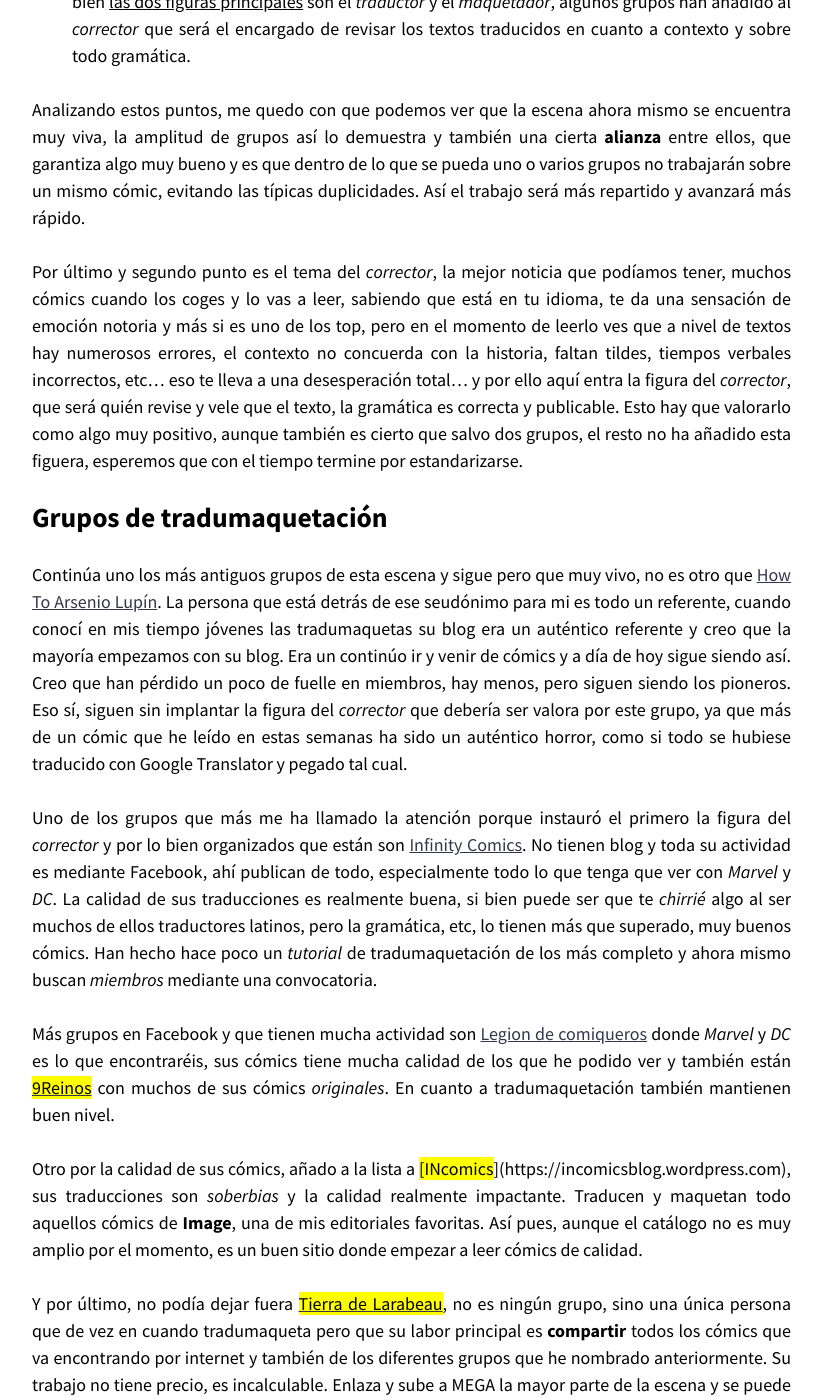
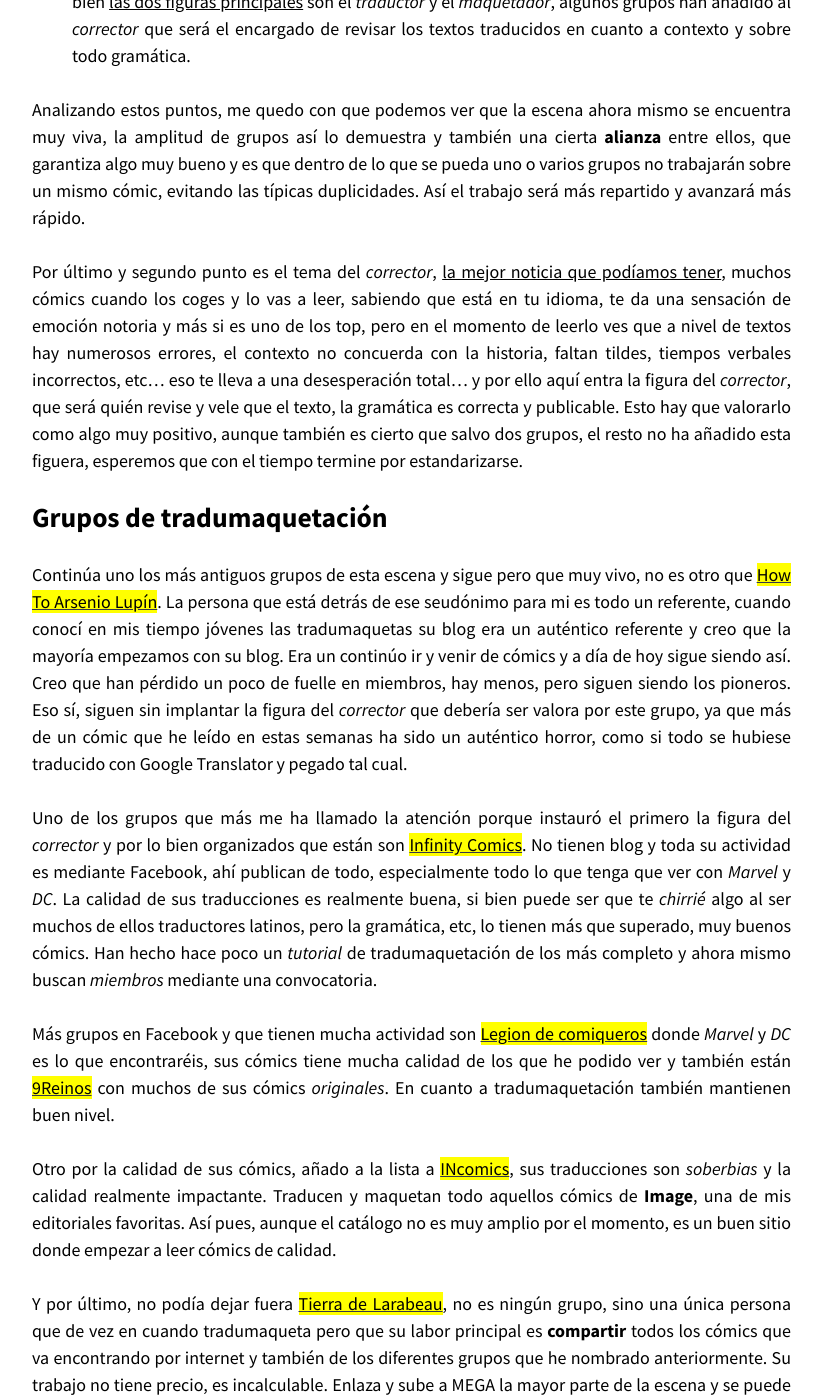
Before and after one commit to gide0n/old-mindeka, a Jekyll site: the page built from _posts/2020-04-21-estado-de-la-tradumaquetacion.md, in a window 1280 px wide and 1400 px high, scrolled down 2093 px. Shown: the whole window, without its empty margins (343-1165 px from the left). Built offline with Jekyll 4.4.1, drawn with Linux system fonts in a browser that asks for light colours; nearby versions of some CDN libraries.

Commit message:
Update 2020-04-21-estado-de-la-tradumaquetacion.md

```diff
--- a/_posts/2020-04-21-estado-de-la-tradumaquetacion.md
+++ b/_posts/2020-04-21-estado-de-la-tradumaquetacion.md
@@ -52,21 +52,21 @@ Pero desglosemos en puntos que nos encontramos hoy:
 Analizando estos puntos, me quedo con que podemos ver que la escena ahora mismo se encuentra muy viva, la amplitud de grupos así lo demuestra y también una cierta **alianza** entre ellos, que garantiza algo muy bueno y es que dentro de lo que se pueda uno o varios grupos no trabajarán sobre un mismo cómic, evitando las típicas duplicidades. Así el trabajo será más repartido y avanzará más rápido.
 {: .text-justify}
 
-Por último y segundo punto es el tema del *corrector*, la mejor noticia que podíamos tener, muchos cómics cuando los coges y lo vas a leer, sabiendo que está en tu idioma, te da una sensación de emoción notoria y más si es uno de los top, pero en el momento de leerlo ves que a nivel de textos hay numerosos errores, el contexto no concuerda con la historia, faltan tildes, tiempos verbales incorrectos, etc... eso te lleva a una desesperación total... y por ello aquí entra la figura del *corrector*, que será quién revise y vele que el texto, la gramática es correcta y publicable. Esto hay que valorarlo como algo muy positivo, aunque también es cierto que salvo dos grupos, el resto no ha añadido esta figuera, esperemos que con el tiempo termine por estandarizarse.
+Por último y segundo punto es el tema del *corrector*, <u>la mejor noticia que podíamos tener</u>, muchos cómics cuando los coges y lo vas a leer, sabiendo que está en tu idioma, te da una sensación de emoción notoria y más si es uno de los top, pero en el momento de leerlo ves que a nivel de textos hay numerosos errores, el contexto no concuerda con la historia, faltan tildes, tiempos verbales incorrectos, etc... eso te lleva a una desesperación total... y por ello aquí entra la figura del *corrector*, que será quién revise y vele que el texto, la gramática es correcta y publicable. Esto hay que valorarlo como algo muy positivo, aunque también es cierto que salvo dos grupos, el resto no ha añadido esta figuera, esperemos que con el tiempo termine por estandarizarse.
 {: .text-justify}
 
 ## Grupos de tradumaquetación
 
-Continúa uno los más antiguos grupos de esta escena y sigue pero que muy vivo, no es otro que [How To Arsenio Lupín](https://howtoarsenio.blogspot.com). La persona que está detrás de ese seudónimo para mi es todo un referente, cuando conocí en mis tiempo jóvenes las tradumaquetas su blog era un auténtico referente y creo que la mayoría empezamos con su blog. Era un continúo ir y venir de cómics y a día de hoy sigue siendo así. Creo que han pérdido un poco de fuelle en miembros, hay menos, pero siguen siendo los pioneros. Eso sí, siguen sin implantar la figura del *corrector* que debería ser valora por este grupo, ya que más de un cómic que he leído en estas semanas ha sido un auténtico horror, como si todo se hubiese traducido con Google Translator y pegado tal cual.
+Continúa uno los más antiguos grupos de esta escena y sigue pero que muy vivo, no es otro que [<mark>How To Arsenio Lupín</mark>](https://howtoarsenio.blogspot.com). La persona que está detrás de ese seudónimo para mi es todo un referente, cuando conocí en mis tiempo jóvenes las tradumaquetas su blog era un auténtico referente y creo que la mayoría empezamos con su blog. Era un continúo ir y venir de cómics y a día de hoy sigue siendo así. Creo que han pérdido un poco de fuelle en miembros, hay menos, pero siguen siendo los pioneros. Eso sí, siguen sin implantar la figura del *corrector* que debería ser valora por este grupo, ya que más de un cómic que he leído en estas semanas ha sido un auténtico horror, como si todo se hubiese traducido con Google Translator y pegado tal cual.
 {: .text-justify}
 
-Uno de los grupos que más me ha llamado la atención porque instauró el primero la figura del *corrector* y por lo bien organizados que están son [Infinity Comics](https://www.facebook.com/Infinity.Comics.Corps/). No tienen blog y toda su actividad es mediante Facebook, ahí publican de todo, especialmente todo lo que tenga que ver con *Marvel* y *DC*. La calidad de sus traducciones es realmente buena, si bien puede ser que te *chirrié* algo al ser muchos de ellos traductores latinos, pero la gramática, etc, lo tienen más que superado, muy buenos cómics. Han hecho hace poco un *tutorial* de tradumaquetación de los más completo y ahora mismo buscan *miembros* mediante una convocatoria.
+Uno de los grupos que más me ha llamado la atención porque instauró el primero la figura del *corrector* y por lo bien organizados que están son [<mark>Infinity Comics</mark>](https://www.facebook.com/Infinity.Comics.Corps/). No tienen blog y toda su actividad es mediante Facebook, ahí publican de todo, especialmente todo lo que tenga que ver con *Marvel* y *DC*. La calidad de sus traducciones es realmente buena, si bien puede ser que te *chirrié* algo al ser muchos de ellos traductores latinos, pero la gramática, etc, lo tienen más que superado, muy buenos cómics. Han hecho hace poco un *tutorial* de tradumaquetación de los más completo y ahora mismo buscan *miembros* mediante una convocatoria.
 {: .text-justify}
 
-Más grupos en Facebook y que tienen mucha actividad son [Legion de comiqueros](https://www.facebook.com/legiondecomiqueros/?ref=py_c) donde *Marvel* y *DC* es lo que encontraréis, sus cómics tiene mucha calidad de los que he podido ver y también están [<mark>9Reinos</mark>](https://www.facebook.com/9ReinosComics/?ref=page_internal) con muchos de sus cómics *originales*. En cuanto a tradumaquetación también mantienen buen nivel.
+Más grupos en Facebook y que tienen mucha actividad son [<mark>Legion de comiqueros</mark>](https://www.facebook.com/legiondecomiqueros/?ref=py_c) donde *Marvel* y *DC* es lo que encontraréis, sus cómics tiene mucha calidad de los que he podido ver y también están [<mark>9Reinos</mark>](https://www.facebook.com/9ReinosComics/?ref=page_internal) con muchos de sus cómics *originales*. En cuanto a tradumaquetación también mantienen buen nivel.
 {: .text-justify}
 
-Otro por la calidad de sus cómics, añado a la lista a <mark>[INcomics</mark>](https://incomicsblog.wordpress.com), sus traducciones son *soberbias* y la calidad realmente impactante. Traducen y maquetan todo aquellos cómics de **Image**, una de mis editoriales favoritas. Así pues, aunque el catálogo no es muy amplio por el momento, es un buen sitio donde empezar a leer cómics de calidad.
+Otro por la calidad de sus cómics, añado a la lista a [<mark>INcomics</mark>](https://incomicsblog.wordpress.com), sus traducciones son *soberbias* y la calidad realmente impactante. Traducen y maquetan todo aquellos cómics de **Image**, una de mis editoriales favoritas. Así pues, aunque el catálogo no es muy amplio por el momento, es un buen sitio donde empezar a leer cómics de calidad.
 {: .text-justify}
 
 Y por último, no podía dejar fuera [<mark>Tierra de Larabeau</mark>](https://larabeau169.blogspot.com), no es ningún grupo, sino una única persona que de vez en cuando tradumaqueta pero que su labor principal es **compartir** todos los cómics que va encontrando por internet y también de los diferentes grupos que he nombrado anteriormente. Su trabajo no tiene precio, es incalculable. Enlaza  y sube a MEGA la mayor parte de la escena y se puede encontrar de todo. ¡Es el típico link que tienes que tener de manera obligatoria en tus bookmarks del navegador!
@@ -77,7 +77,7 @@ Y por último, no podía dejar fuera [<mark>Tierra de Larabeau</mark>](https://l
 La escena de tradumaquetación se encuentra en el mejor momento posible, grupos como **Infinity Comics** o **INcomics** están haciendo un trabajo realmente bueno en todas las facetas, lo que hace que muchos cómics no se distingan casi del original salvo en lo *físico*. Aparte de eso, no sé si es por el confinamiento de la cuarentena, que prácticamente a diario hay algún cómic nuevo traducido en alguno de los grupos, lo que te deja con un gran sabor de boca. Si a esto sumamos que las alianzas para distribuir *tradumaquetas* entre los grupos siguen funcionando, el doble trabajo está casi desaparecido, lo que es una de las mejores noticias.
 {: .text-justify}
 
-Por último os dejo un video, realmente interesante sobre el **Cómic y la piratería** ya que a muchos esto de la tradumaquetación les habrá sonado a esto y aunque no difiere mucho, hay que tener muchas cosas en cuenta y dejaré la que creo que para mi es la más importante, la de poder acceder a determinados cómics en mi idioma, el castellano, y que de otra manera sería imposible bien porque no lo traducen o traen para España. El resto lo explican muy bien en el siguiente vídeo: [Cómics y Piratería](https://youtu.be/sk9J7p1oyQE).
+Por último os dejo un video, realmente interesante sobre el **Cómic y la piratería** ya que a muchos esto de la tradumaquetación les habrá sonado a esto y aunque no difiere mucho, hay que tener muchas cosas en cuenta y dejaré la que creo que para mi es la más importante, la de poder acceder a determinados cómics en mi idioma, el castellano, y que de otra manera sería imposible bien porque no lo traducen o traen para España. El resto lo explican muy bien en el siguiente vídeo: [**Cómics y Piratería**](https://youtu.be/sk9J7p1oyQE).
 {: .text-justify}
 
 ¡Nos vemos entre las viñetas!
```
